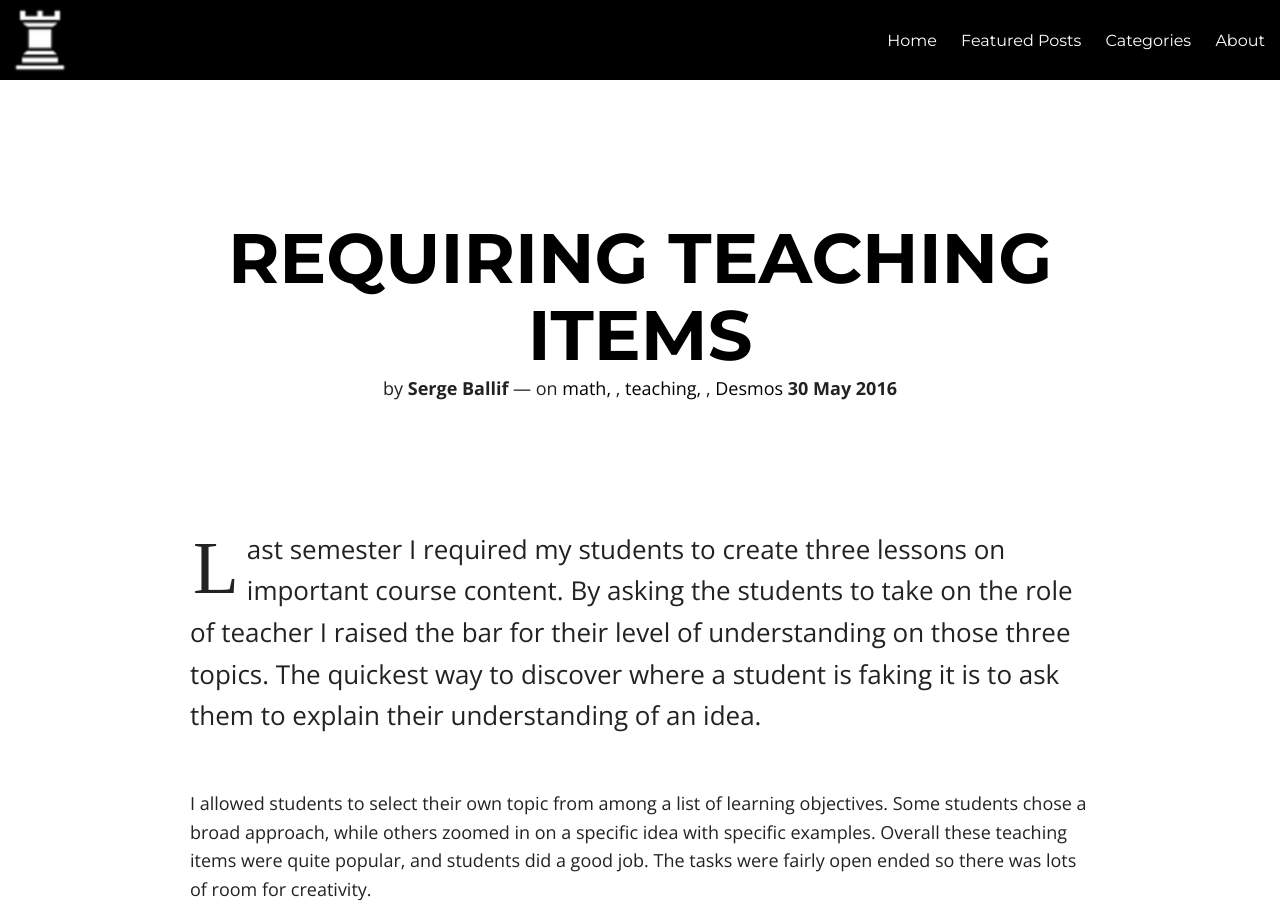
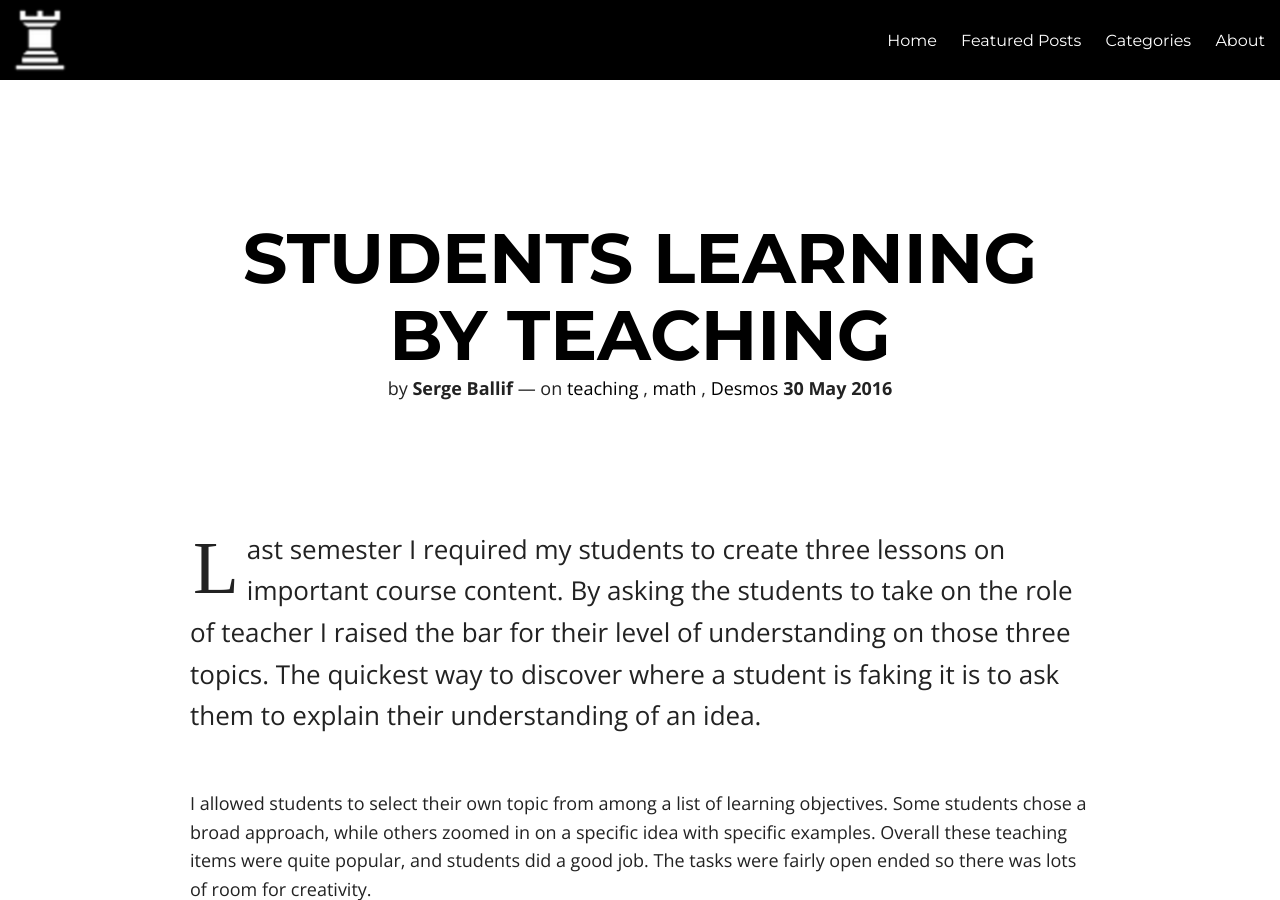
Before and after one commit to sergeballif/sergeballif.github.io, a Jekyll site: the page built from _posts/2016-05-30-requiring-teaching-items.md, in a window 1280 px wide and 900 px high. Built offline with Jekyll 4.4.1, drawn with Linux system fonts in a browser that asks for light colours; nearby versions of some CDN libraries.

Commit message:
Updated 2016-05-30-requiring-teaching-items.md

```diff
--- a/_posts/2016-05-30-requiring-teaching-items.md
+++ b/_posts/2016-05-30-requiring-teaching-items.md
@@ -4,13 +4,13 @@ published: true
 mathjax: true
 featured: false
 comments: true
-title: Requiring Teaching Items
+title: Students Learning by Teaching
 description: Requiring Teaching Items
 headline: Students learn by teaching
 categories:
   - math
   - teaching
-tags: "math, teaching, Desmos"
+tags: teaching math Desmos
 ---
 Last semester I required my students to create three lessons on important course content. By asking the students to take on the role of teacher I raised the bar for their level of understanding on those three topics. The quickest way to discover where a student is faking it is to ask them to explain their understanding of an idea.
 
```
